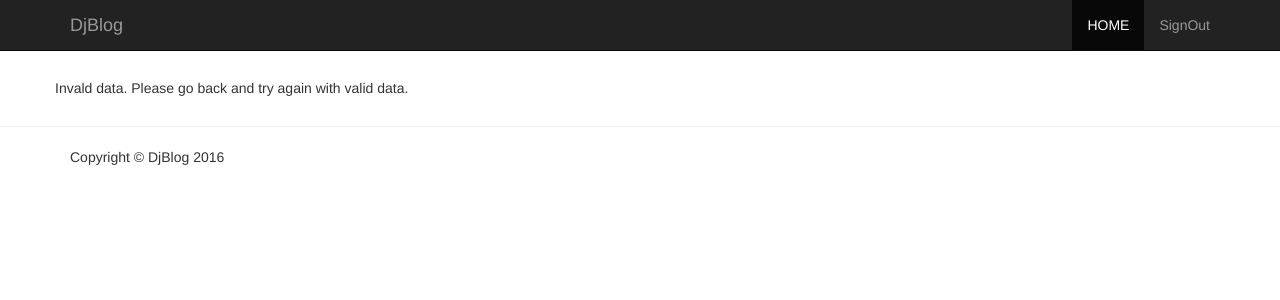
After one commit to Prashant-Yadav/task_blog, a Django app: page /invalid_data/ in a window 1280 px wide. The commit adds this page. Shown: the top 300 px of the page. Run offline with Django 3.2, Linux system fonts and the light colour scheme; some libraries are stand-ins or nearby versions.

Commit message:
Blog application completed, Readme file edited.

```diff
--- a/djblog/blogs/templates/blogs/add_blog.html
+++ b/djblog/blogs/templates/blogs/add_blog.html
@@ -19,7 +19,7 @@
 						<label for="{{ form.title.id_for_label }}" class="col-sm-2 control-label">
 							Title
 						</label>
-						<div class="col-sm-10">
+						<div class="col-sm-8">
 							{{ form.title }}
 						</div>
 					</div>
--- a/djblog/blogs/templates/blogs/base.html
+++ b/djblog/blogs/templates/blogs/base.html
@@ -12,6 +12,7 @@
 		<link rel="stylesheet" type="text/css" href="{% static 'blogs/css/bootstrap.min.css' %}">
 
 		<link rel="stylesheet" href="https://maxcdn.bootstrapcdn.com/font-awesome/4.5.0/css/font-awesome.min.css">
+
 	</head>
 	<body>
 
@@ -23,6 +24,8 @@
 
 		{% include 'blogs/footer.html' %}
 
+
+		<script src="https://ajax.googleapis.com/ajax/libs/jquery/1.12.2/jquery.min.js"></script>
 		<script type="text/javascript" src="{% static 'blogs/js/bootstrap.min.js' %}"></script>
 	</body>
 </html>
--- a/djblog/blogs/templates/blogs/edit_blog.html
+++ b/djblog/blogs/templates/blogs/edit_blog.html
@@ -18,7 +18,7 @@
 						<label for="{{ form.title.id_for_label }}" class="col-sm-2 control-label">
 							Title
 						</label>
-						<div class="col-sm-10">
+						<div class="col-sm-6">
 							{{ form.title }}
 						</div>
 					</div>
--- /dev/null
+++ b/djblog/blogs/templates/blogs/invalid_data.html
@@ -0,0 +1,9 @@
+{% extends 'blogs/base.html' %}
+
+{% block content %}
+	<div class="container">
+		<div class="row">
+			<h5>Invald data. Please go back and try again with valid data.</h5>
+		</div>
+	</div>
+{% endblock %}
--- a/djblog/blogs/templates/blogs/login.html
+++ b/djblog/blogs/templates/blogs/login.html
@@ -39,7 +39,7 @@
 					<label for="login_form.username.id_for_label" class="col-sm-2 control-label">
 						Username
 					</label>
-					<div class="col-sm-10">
+					<div class="col-sm-4">
 						{{ login_form.username }}
 					</div>
 				</div>
@@ -48,7 +48,7 @@
 					<label for="login_form.password.id_for_label" class="col-sm-2 control-label">
 						Password
 					</label>
-					<div class="col-sm-10">
+					<div class="col-sm-4">
 						{{ login_form.password }}
 					</div>
 				</div>
--- a/djblog/blogs/templates/blogs/signup.html
+++ b/djblog/blogs/templates/blogs/signup.html
@@ -41,7 +41,7 @@
 					<label for="signup_form.username.id_for_label" class="col-sm-2 control-label">
 						Username
 					</label>
-					<div class="col-sm-10">
+					<div class="col-sm-4">
 						{{ signup_form.username }}
 					</div>
 				</div>
@@ -50,7 +50,7 @@
 					<label for="signup_form.email.id_for_label" class="col-sm-2 control-label">
 						Email
 					</label>
-					<div class="col-sm-10">
+					<div class="col-sm-4">
 						{{ signup_form.email }}
 					</div>
 				</div>
@@ -59,7 +59,7 @@
 					<label for="signup_form.password.id_for_label" class="col-sm-2 control-label">
 						Password
 					</label>
-					<div class="col-sm-10">
+					<div class="col-sm-4">
 						{{ signup_form.password }}
 					</div>
 				</div>
--- a/djblog/blogs/urls.py
+++ b/djblog/blogs/urls.py
@@ -9,7 +9,11 @@ urlpatterns = [
     url(r'^login/$', views.login, name='login'),
     url(r'^logout/$', views.logout, name='logout'),
     url(r'^add_blog/$', views.add_blog, name='add_blog'),
-    url(r'^blog_view/(?P<blog_id>[0-9]+)/$', views.blog_view, name='blog_view'),
-    url(r'^edit_blog/(?P<blog_id>[0-9]+)/$', views.edit_blog, name='edit_blog'),
-    url(r'^delete_blog/(?P<blog_id>[0-9]+)/$', views.delete_blog, name='delete_blog'),
+    url(r'^blog_view/(?P<blog_id>[0-9]+)/$',
+        views.blog_view, name='blog_view'),
+    url(r'^edit_blog/(?P<blog_id>[0-9]+)/$',
+        views.edit_blog, name='edit_blog'),
+    url(r'^delete_blog/(?P<blog_id>[0-9]+)/$',
+        views.delete_blog, name='delete_blog'),
+    url(r'^invalid_data/$', views.invalid_data, name='invalid_data'),
 ]
--- a/djblog/blogs/views.py
+++ b/djblog/blogs/views.py
@@ -6,11 +6,14 @@ from django.views.decorators.csrf import csrf_protect
 from django.contrib.auth.models import User
 from django.contrib.auth import (login as django_login,
                                  authenticate,
-                                 logout as django_logout,
-                                 get_user_model)
+                                 logout as django_logout)
 from django.contrib.auth.decorators import login_required
 
-from .forms import UserRegistrationForm, AuthenticationForm, BlogAdditionForm, CommentAdditionForm, BlogUpdateForm
+from .forms import (UserRegistrationForm,
+                    AuthenticationForm,
+                    BlogAdditionForm,
+                    CommentAdditionForm,
+                    BlogUpdateForm)
 from .models import Blog, Comment
 
 
@@ -48,7 +51,7 @@ def signup(request):
                     django_login(request, user)
                     return HttpResponseRedirect('/')
         else:
-            return HttpResponse("form data invalid.")
+            return HttpResponseRedirect('/invalid_data/')
     else:
         signup_form = UserRegistrationForm()
 
@@ -112,7 +115,7 @@ def add_blog(request):
             except Exception, e:
                 return HttpResponse('Blog addition failed.' + str(e))
         else:
-            return HttpResponse('invalid form data.')
+            return HttpResponseRedirect('/invalid_data/')
     else:
         blog_form = BlogAdditionForm()
 
@@ -141,7 +144,7 @@ def blog_view(request, blog_id):
             except Exception, e:
                 return HttpResponse('Comment addition failed: ' + str(e))
         else:
-            return HttpResponse("comment data invalid")
+            return HttpResponseRedirect('/invalid_data/')
     else:
         comment_form = CommentAdditionForm()
 
@@ -181,7 +184,7 @@ def edit_blog(request, blog_id):
             except Exception, e:
                 return HttpResponse('Blog updation failed: ' + str(e))
         else:
-            return HttpResponse('invalid form data.')
+            return HttpResponseRedirect('/invalid_data/')
     else:
         form = BlogUpdateForm(instance=blog)
 
@@ -208,3 +211,10 @@ def delete_blog(request, blog_id):
     context = {}
 
     return render(request, 'blogs/delete_blog.html', context)
+
+
+def invalid_data(request):
+
+    context = {}
+
+    return render(request, 'blogs/invalid_data.html', context)
```
Also changed, not shown: djblog/blogs/forms.py (+13 -14 lines), djblog/blogs/templates/blogs/index.html (+7 -1 lines), README.md, 4 other files.
